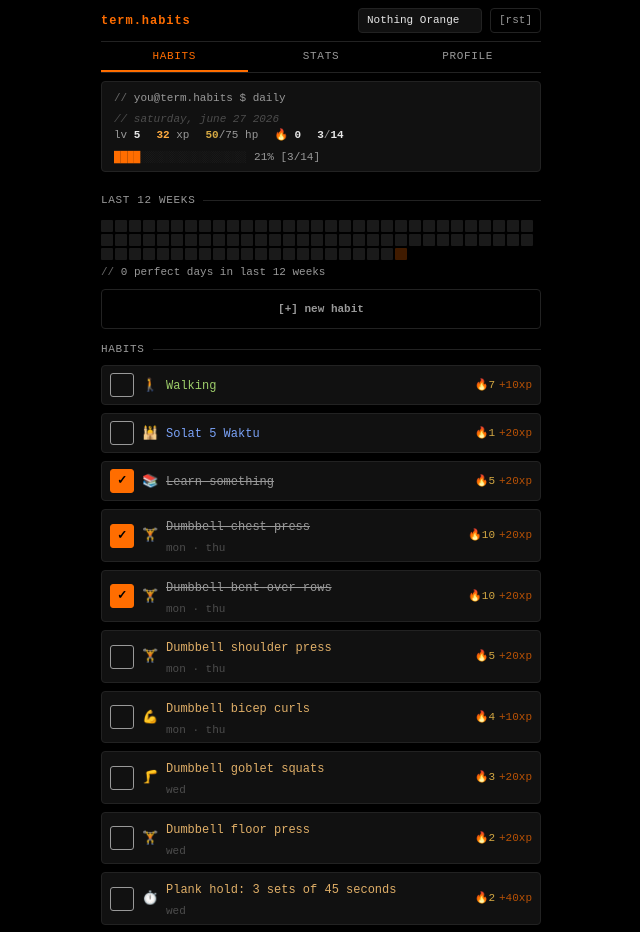
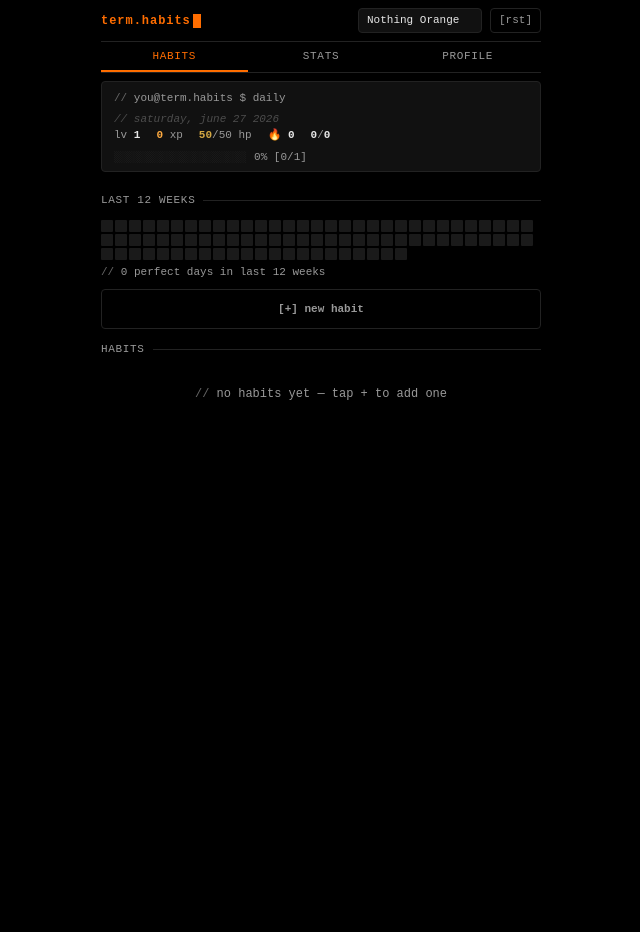
Before and after one commit to yaffalhakim1/habit-terminal, a React (Vite) app: page / in a window 1280 px wide. Shown: the top 932 px of the page, without its empty margins (319-959 px from the left). After the commit the page ends 800 px from the top, so only its background shows below. Built offline with nearby package versions, Linux system fonts and the light colour scheme.

Commit message:
fix: remove personal data from default seed — new users get blank app

```diff
--- a/src/store.ts
+++ b/src/store.ts
@@ -101,67 +101,22 @@ export interface StoreState {
 }
 
 const DEFAULT_PLAYER: PlayerState = {
-  level: 5,
-  xp: 32,
+  level: 1,
+  xp: 0,
   hp: 50,
-  maxHp: 75,
+  maxHp: 50,
   bestStreak: 0,
-  totalCompletions: 52,
-  achievements: ["init"],
-  createdAt: new Date("2024-10-01").getTime(),
+  totalCompletions: 0,
+  achievements: [],
+  createdAt: Date.now(),
 };
 
-function h(id: string, name: string, icon: string, diff: "easy"|"medium"|"hard", color: string, schedule?: string, streak?: number): Habit {
-  const xpMap = { easy: 10, medium: 20, hard: 40 };
-  return { id, name, icon, type: "checkbox", difficulty: diff, color, xp: xpMap[diff], streak: streak || 0, schedule, createdAt: Date.now() };
-}
-
 function defaultData(): StoreState {
-  const habits: Habit[] = [
-    h("w", "Walking", "🚶", "easy", "#9ece6a", undefined, 7),
-    h("s", "Solat 5 Waktu", "🕌", "medium", "#7aa2f7", undefined, 1),
-    h("ls", "Learn something", "📚", "medium", "#7dcfff", undefined, 5),
-    h("cc", "Dumbbell chest press", "🏋️", "medium", "#9ece6a", "mon · thu", 10),
-    h("br", "Dumbbell bent-over rows", "🏋️", "medium", "#9ece6a", "mon · thu", 10),
-    h("sp", "Dumbbell shoulder press", "🏋️", "medium", "#e0af68", "mon · thu", 5),
-    h("bc", "Dumbbell bicep curls", "💪", "easy", "#e0af68", "mon · thu", 4),
-    h("gs", "Dumbbell goblet squats", "🦵", "medium", "#e0af68", "wed", 3),
-    h("fp", "Dumbbell floor press", "🏋️", "medium", "#e0af68", "wed", 2),
-    h("pl", "Plank hold: 3 sets of 45 seconds", "⏱️", "hard", "#e0af68", "wed", 2),
-    h("dt", "Dumbbell thrusters", "🏋️", "hard", "#e0af68", "tue · fri", 3),
-    h("dr", "Dumbbell renegade rows", "💪", "hard", "#e0af68", "tue · fri", 2),
-    h("rt", "Russians twist", "🔄", "medium", "#e0af68", "tue · fri", 2),
-    h("pu", "Push-ups", "💪", "medium", "#e0af68", "tue · fri", 0),
-  ];
-
-  // Seeded from real Habitica history
-  const history: Record<string, DayLog> = {
-    "2025-12-10": { done: ["ls", "gs"], counters: {} },
-    "2025-12-11": { done: ["cc", "br"], counters: {} },
-    "2025-12-15": { done: ["cc", "br", "w"], counters: {} },
-    "2025-12-16": { done: ["gs", "fp", "pl", "w"], counters: {} },
-    "2025-12-17": { done: ["dt", "dr", "rt"], counters: {} },
-    "2025-12-18": { done: ["cc", "br"], counters: {} },
-    "2025-12-19": { done: ["dt", "dr", "rt"], counters: {} },
-    "2025-12-20": { done: ["cc", "br", "w"], counters: {} },
-    "2025-12-22": { done: ["cc", "br", "sp", "bc"], counters: {} },
-    "2025-12-23": { done: ["w"], counters: {} },
-    "2025-12-24": { done: ["gs", "fp", "pl"], counters: {} },
-    "2025-12-25": { done: ["cc", "br", "sp", "bc"], counters: {} },
-    "2025-12-29": { done: ["cc", "br", "sp", "bc", "w"], counters: {} },
-    "2025-12-30": { done: ["dt", "w"], counters: {} },
-    "2026-01-01": { done: ["cc", "br", "sp", "ls"], counters: {} },
-    "2026-01-05": { done: ["cc", "br", "sp", "bc"], counters: {} },
-    "2026-01-26": { done: ["ls"], counters: {} },
-    "2026-01-30": { done: ["ls", "w"], counters: {} },
-    "2026-06-27": { done: ["cc", "br", "ls"], counters: {} },
-  };
-
   return {
     player: DEFAULT_PLAYER,
-    habits,
+    habits: [],
     routines: [],
-    history,
+    history: {},
     theme: "nothing-orange",
   };
 }
```
